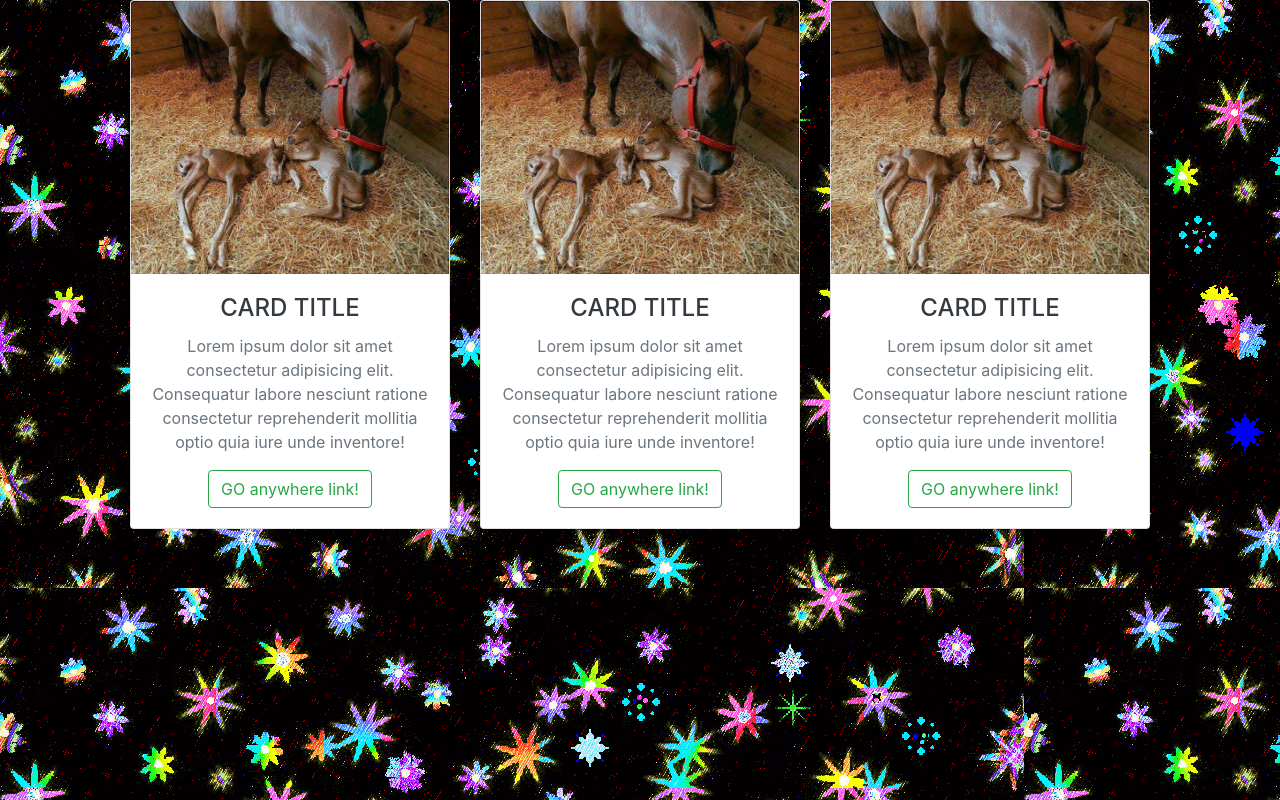
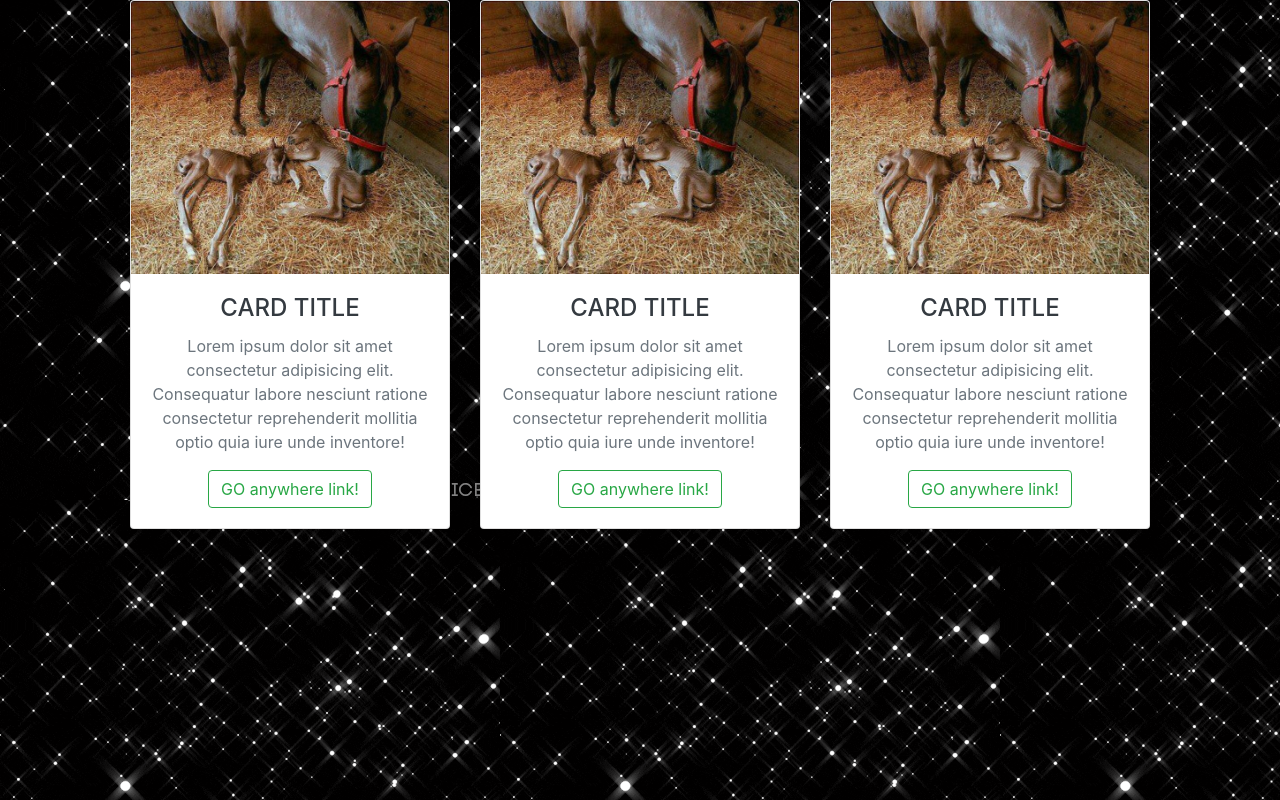
Before and after one commit to thefutureseer/react-cards, a React (Create React App) app: page / in a window 1280 px wide. Built offline with nearby package versions, Linux system fonts and the light colour scheme.

Commit message:
switch background

```diff
--- a/src/css/card-style.css
+++ b/src/css/card-style.css
@@ -1,6 +1,6 @@
 body {
   /* background: radial-gradient(#e5e5e5, #ffff, #e5e5e5); */
-  background-image: url(./images/twinkle.gif);
+  background-image: url(./images/starfall.gif);
 }
 
 .card{
```
Also changed, not shown: src/css/images/starfall.gif (added).
